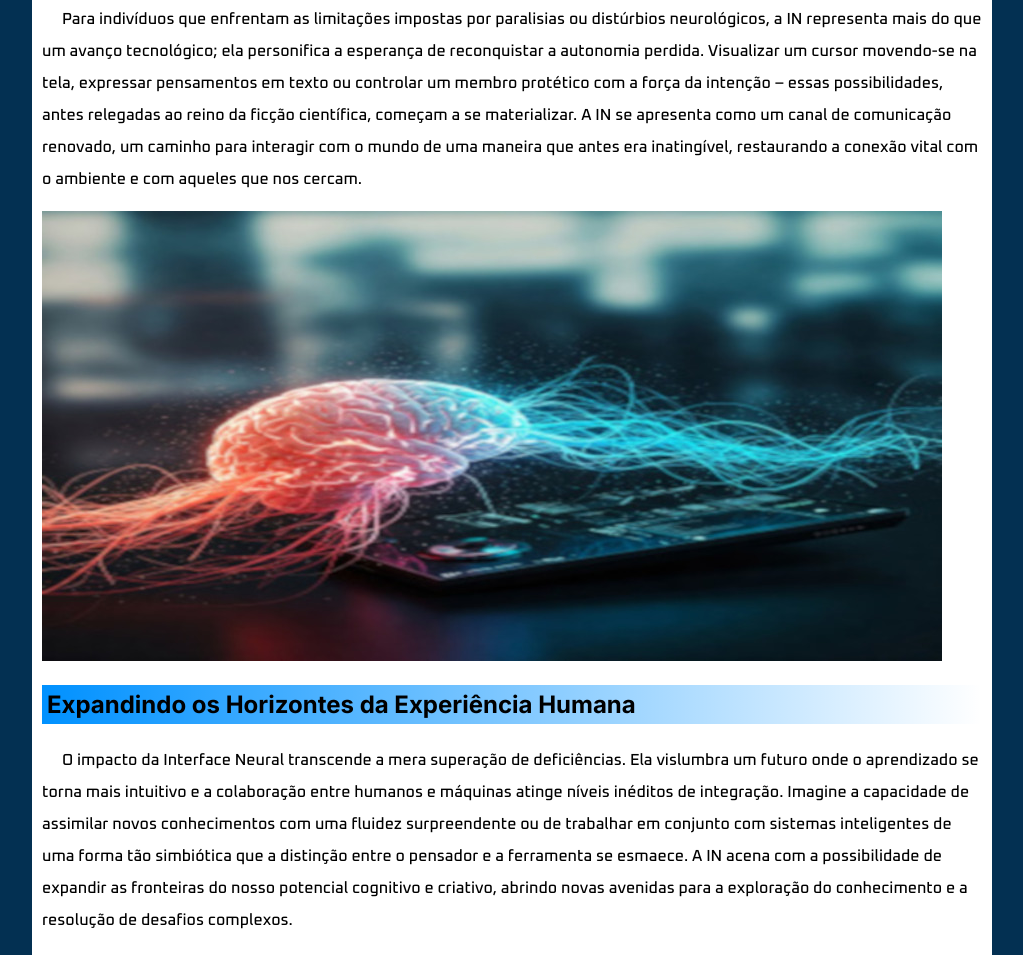
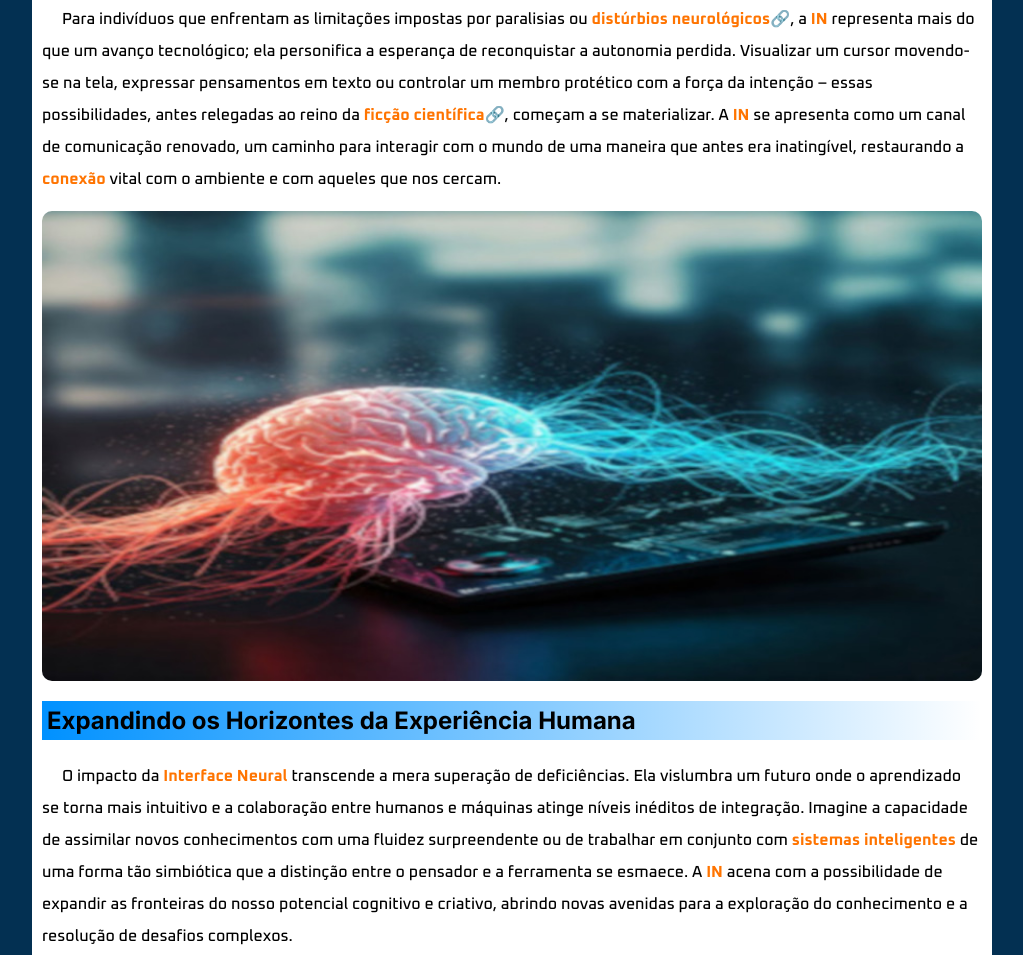
Before and after one commit to Kauadasilvalourenco/projeto_pagina_web, a plain HTML site: page index.html in a window 1280 px wide. Shown: the part 567-1522 px from the top of the page, without its empty margins (128-1151 px from the left). Drawn offline with Linux system fonts and the light colour scheme.

Commit message:
projeto_pagina_web

```diff
--- a/index.html
+++ b/index.html
@@ -22,18 +22,18 @@
     <main>
         <article>
             <h1>Explorando a Interface Neural</h1>
-            <p>Imagine um diálogo que transcende as palavras, onde a intenção pura se manifesta no mundo digital. A Interface Neural (IN), essa fascinante fronteira da tecnologia, acena com a promessa de um elo direto entre o intrincado universo da nossa mente e o vasto potencial das máquinas. Longe de ser uma mera fantasia futurista, a IN está gradualmente emergindo como uma realidade capaz de redefinir a comunicação, a saúde e até mesmo a nossa própria compreensão do que significa ser humano em um mundo cada vez mais interconectado.</p>
+            <p>Imagine um diálogo que transcende as palavras, onde a intenção pura se manifesta no mundo <span class="destaque">digital</span>. A <a href="#">Interface Neural</a> (IN), essa fascinante <span class="destaque">fronteira da tecnologia</span>, acena com a promessa de um elo direto entre o intrincado universo da nossa mente e o vasto potencial das máquinas. Longe de ser uma mera fantasia futurista, a <span class="destaque">IN</span> está gradualmente emergindo como uma realidade capaz de redefinir a comunicação, a saúde e até mesmo a nossa própria compreensão do que significa ser humano em um mundo cada vez mais interconectado.</p>
             <h2>Além das Barreiras Físicas</h2>
-            <p>Para indivíduos que enfrentam as limitações impostas por paralisias ou distúrbios neurológicos, a IN representa mais do que um avanço tecnológico; ela personifica a esperança de reconquistar a autonomia perdida. Visualizar um cursor movendo-se na tela, expressar pensamentos em texto ou controlar um membro protético com a força da intenção – essas possibilidades, antes relegadas ao reino da ficção científica, começam a se materializar. A IN se apresenta como um canal de comunicação renovado, um caminho para interagir com o mundo de uma maneira que antes era inatingível, restaurando a conexão vital com o ambiente e com aqueles que nos cercam.</p>
+            <p>Para indivíduos que enfrentam as limitações impostas por paralisias ou <a href="#">distúrbios neurológicos</a>, a <span class="destaque">IN</span> representa mais do que um avanço tecnológico; ela personifica a esperança de reconquistar a autonomia perdida. Visualizar um cursor movendo-se na tela, expressar pensamentos em texto ou controlar um membro protético com a força da intenção – essas possibilidades, antes relegadas ao reino da <a href="#">ficção científica</a>, começam a se materializar. A <span class="destaque">IN</span> se apresenta como um canal de comunicação renovado, um caminho para interagir com o mundo de uma maneira que antes era inatingível, restaurando a <span class="destaque">conexão</span> vital com o ambiente e com aqueles que nos cercam.</p>
             <picture>
                 <source media="(max-width: 740px)" srcset="imagens/imagem_interface_neural_cerebro_pq.jpg">
                 <source media="(max-width: 940px)" srcset="imagens/imagem_interface_neural_cerebro_md.jpg">
                 <img src="imagens/imagem_interface_neural_cerebro.jpg" alt="Ilustração Interface Neural">
             </picture>
             <h2>Expandindo os Horizontes da Experiência Humana</h2>
-            <p>O impacto da Interface Neural transcende a mera superação de deficiências. Ela vislumbra um futuro onde o aprendizado se torna mais intuitivo e a colaboração entre humanos e máquinas atinge níveis inéditos de integração. Imagine a capacidade de assimilar novos conhecimentos com uma fluidez surpreendente ou de trabalhar em conjunto com sistemas inteligentes de uma forma tão simbiótica que a distinção entre o pensador e a ferramenta se esmaece. A IN acena com a possibilidade de expandir as fronteiras do nosso potencial cognitivo e criativo, abrindo novas avenidas para a exploração do conhecimento e a resolução de desafios complexos.</p>
+            <p>O impacto da <span class="destaque">Interface Neural</span> transcende a mera superação de deficiências. Ela vislumbra um futuro onde o aprendizado se torna mais intuitivo e a colaboração entre humanos e máquinas atinge níveis inéditos de integração. Imagine a capacidade de assimilar novos conhecimentos com uma fluidez surpreendente ou de trabalhar em conjunto com <span class="destaque">sistemas inteligentes</span> de uma forma tão simbiótica que a distinção entre o pensador e a ferramenta se esmaece. A <span class="destaque">IN</span> acena com a possibilidade de expandir as fronteiras do nosso potencial cognitivo e criativo, abrindo novas avenidas para a exploração do conhecimento e a resolução de desafios complexos.</p>
             <h2>Um Futuro de Conexão e Potencial</h2>
-            <p>A Interface Neural representa mais do que um salto quântico na tecnologia; ela simboliza a nossa incessante busca por compreender a complexidade da mente humana e por transcender as limitações do corpo físico. À medida que avançamos nessa fronteira inexplorada, é fundamental que a abordemos com uma perspectiva humanizada, priorizando o bem-estar, a ética e a equidade. O futuro da conexão entre mentes e máquinas está se desdobrando diante de nós, e a IN nos convida a participar dessa evolução com curiosidade, cautela e, acima de tudo, com um profundo respeito pela essência da nossa humanidade. Que possamos dançar nessa nova era tecnológica com sabedoria, utilizando o poder da Interface Neural não apenas para conectar mentes, mas para expandir os horizontes do nosso potencial coletivo e construir um futuro mais inclusivo e promissor para todos.</p>
+            <p>A <span class="destaque">Interface Neural</span> representa mais do que um salto quântico na <span class="destaque">tecnologia</span>; ela simboliza a nossa incessante busca por compreender a complexidade da mente humana e por transcender as limitações do corpo físico. À medida que avançamos nessa fronteira inexplorada, é fundamental que a abordemos com uma perspectiva humanizada, priorizando o bem-estar, a ética e a equidade. O futuro da <span class="destaque">conexão</span> entre mentes e máquinas está se desdobrando diante de nós, e a IN nos convida a participar dessa evolução com curiosidade, cautela e, acima de tudo, com um profundo respeito pela essência da nossa humanidade. Que possamos dançar nessa nova era tecnológica com sabedoria, utilizando o poder da Interface Neural não apenas para conectar mentes, mas para expandir os horizontes do nosso potencial coletivo e construir um futuro mais inclusivo e promissor para todos.</p>
             <picture>
                 <source media="(max-width: 740px)" srcset="imagens/imagem_interface_neural_pessoa_pq.jpg">
                 <source media="(max-width: 940px)" srcset="imagens/imagem_interface_neural_pessoa_md.jpg" type="image/jpg">
@@ -69,11 +69,11 @@
                 <li>Aceitação e Integração pelo Usuário</li>
             </ul>
         </article>
-        <p>Então é isso! Espero que você tenha gostado do nosso artigo com essa curiosidade sobre o Interface Neural.</p>
+        <p>Então é isso! Espero que você tenha gostado do nosso artigo com essa curiosidade sobre a Interface Neural.</p>
     </main>
 
     <footer>
-        <p>Site criado por Kauã da Silva Lourenço</p>
+        <p>Site criado por <span id="destaque_rodape">Kauã da Silva Lourenço</span></p>
     </footer>
 </body>
 </html>
--- a/style.css
+++ b/style.css
@@ -18,6 +18,13 @@
 
 p{
     line-height: 200%;
+}
+
+img{
+    width: 100%;
+    border-radius: 10px;
+    display: block;
+    margin: auto;
 }
 
 body{
@@ -108,6 +115,21 @@ main p.lista{
     padding: 10px;
 }
 
+main span.destaque{
+    color: var(--cor_destaque);
+    font-weight: bold;
+}
+
+main a{
+    text-decoration: none;
+    color: var(--cor_destaque);
+    font-weight: bold;
+}
+
+main a::after{
+    content: '🔗';
+}
+
 footer{
     background-image: linear-gradient(to bottom, var(--cor2_cabecalho-rodape)10%, var(--cor1_cabecalho-rodape));
     padding: 10px;
@@ -118,3 +140,7 @@ footer{
     text-decoration: underline;
     text-decoration-color: var(--cor_destaque);
 }
+
+footer span#destaque_rodape{
+    font-weight: 800;
+}
```
